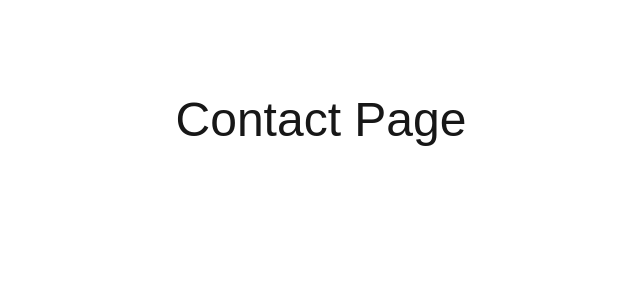
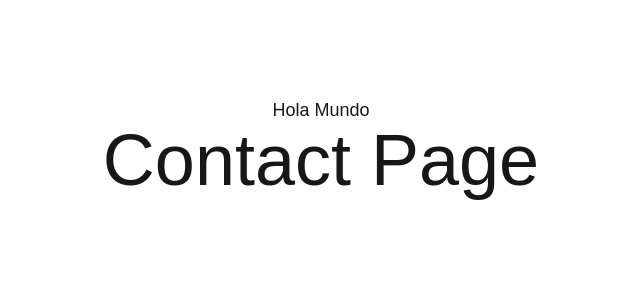
Before and after one commit to bryamjesus/next-first-steps, a Next.js app: page /first-steps/contact in a window 1280 px wide. Shown: the top 300 px of the page, without its empty margins (319-959 px from the left). Built offline with nearby package versions, Linux system fonts and the light colour scheme.

Commit message:
Feat: Layouts y Layouts anidados

```diff
--- a/app/first-steps/about/page.tsx
+++ b/app/first-steps/(general)/about/page.tsx
@@ -7,9 +7,5 @@ export const metadata: Metadata = {
 };
 
 export default function AboutPage() {
-  return (
-    <>
-      <span className="text-7xl ">About Page</span>
-    </>
-  );
+  return <span className="text-7xl ">About Page</span>;
 }
--- a/app/first-steps/contact/page.tsx
+++ b/app/first-steps/(general)/contact/page.tsx
@@ -7,9 +7,5 @@ export const metadata: Metadata = {
 };
 
 export default function ContactPage() {
-  return (
-    <div className="flex flex-col items-center p-24">
-      <span className="text-5xl">Contact Page</span>
-    </div>
-  );
+  return <span className="text-7xl ">Contact Page</span>;
 }
--- /dev/null
+++ b/app/first-steps/(general)/layout.tsx
@@ -0,0 +1,12 @@
+export default function GeneralLayout({
+  children,
+}: {
+  children: React.ReactNode;
+}) {
+  return (
+    <main className="flex flex-col items-center p-24">
+      <span className="text-lg">Hola Mundo</span>
+      {children}
+    </main>
+  );
+}
--- a/app/first-steps/pricing/page.tsx
+++ b/app/first-steps/(general)/pricing/page.tsx
@@ -7,9 +7,5 @@ export const metadata: Metadata = {
 };
 
 export default function PricingPage() {
-  return (
-    <div className="flex flex-col items-center p-24">
-      <span className="text-5xl">Pricing Page</span>
-    </div>
-  );
+  return <span className="text-7xl ">Pricing Page</span>;
 }
--- a/app/page.tsx
+++ b/app/page.tsx
@@ -1,4 +1,4 @@
-export default function Home() {
+export default function HomePage() {
   return (
     <div className="flex flex-col items-center p-24">
       <span className="text-5xl">Hola mundo!</span>
```
